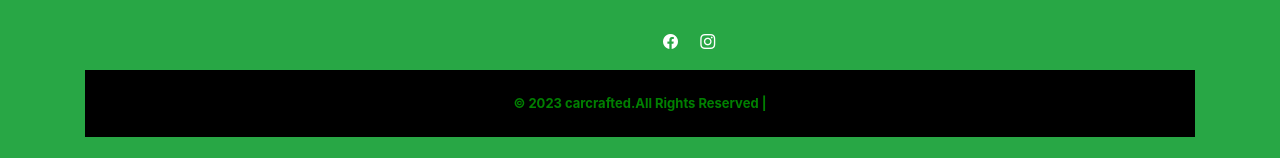
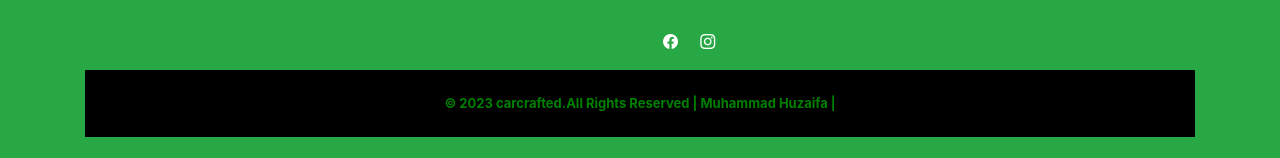
Before and after one commit to huzaifayofizza/CarCrafted, a plain HTML site: page index.html in a window 1280 px wide. Shown: the part 3248-3406 px from the top of the page. Drawn offline with nearby package versions, Linux system fonts and the light colour scheme; a web font is replaced by a local one.

Commit message:
Update index.html

```diff
--- a/index.html
+++ b/index.html
@@ -573,7 +573,7 @@
         </div>
       </div>
       <div class="text-center p-4 fw-lighter fw-bold" style="background-color:black ; color: green; font-size:13px">
-        © 2023 carcrafted.All Rights Reserved |
+        © 2023 carcrafted.All Rights Reserved | Muhammad Huzaifa |
       </div>
   </footer>
 
```
